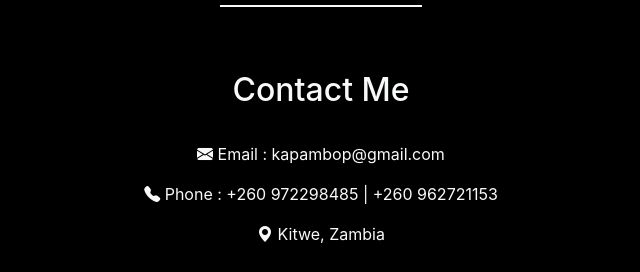
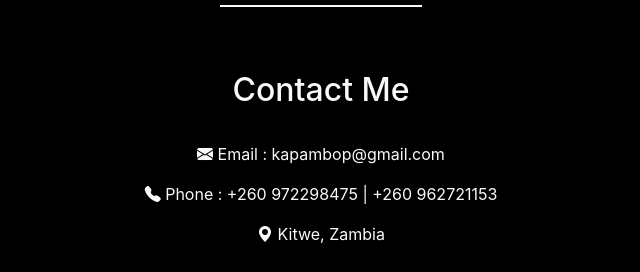
Before and after one commit to YamikaniX/praisekapambo.github.io, a plain HTML site: page index.html in a window 1280 px wide. Shown: the part 1561-1833 px from the top of the page, 319-959 px from the left. Drawn offline with nearby package versions, Linux system fonts and the light colour scheme.

Commit message:
Update index.html

```diff
--- a/index.html
+++ b/index.html
@@ -121,7 +121,7 @@
 
     <div class="w3-section">
       <p><i class="bi bi-envelope-fill"></i> Email : kapambop@gmail.com</p>
-      <p><i class="bi bi-telephone-fill"></i> Phone : +260 972298485 | +260 962721153 </p>
+      <p><i class="bi bi-telephone-fill"></i> Phone : +260 972298475 | +260 962721153 </p>
       <p><i class="bi bi-geo-alt-fill"></i> Kitwe, Zambia</p>
     </div><br>
     <p>Let's get in touch. Send me a message :</p>
```
